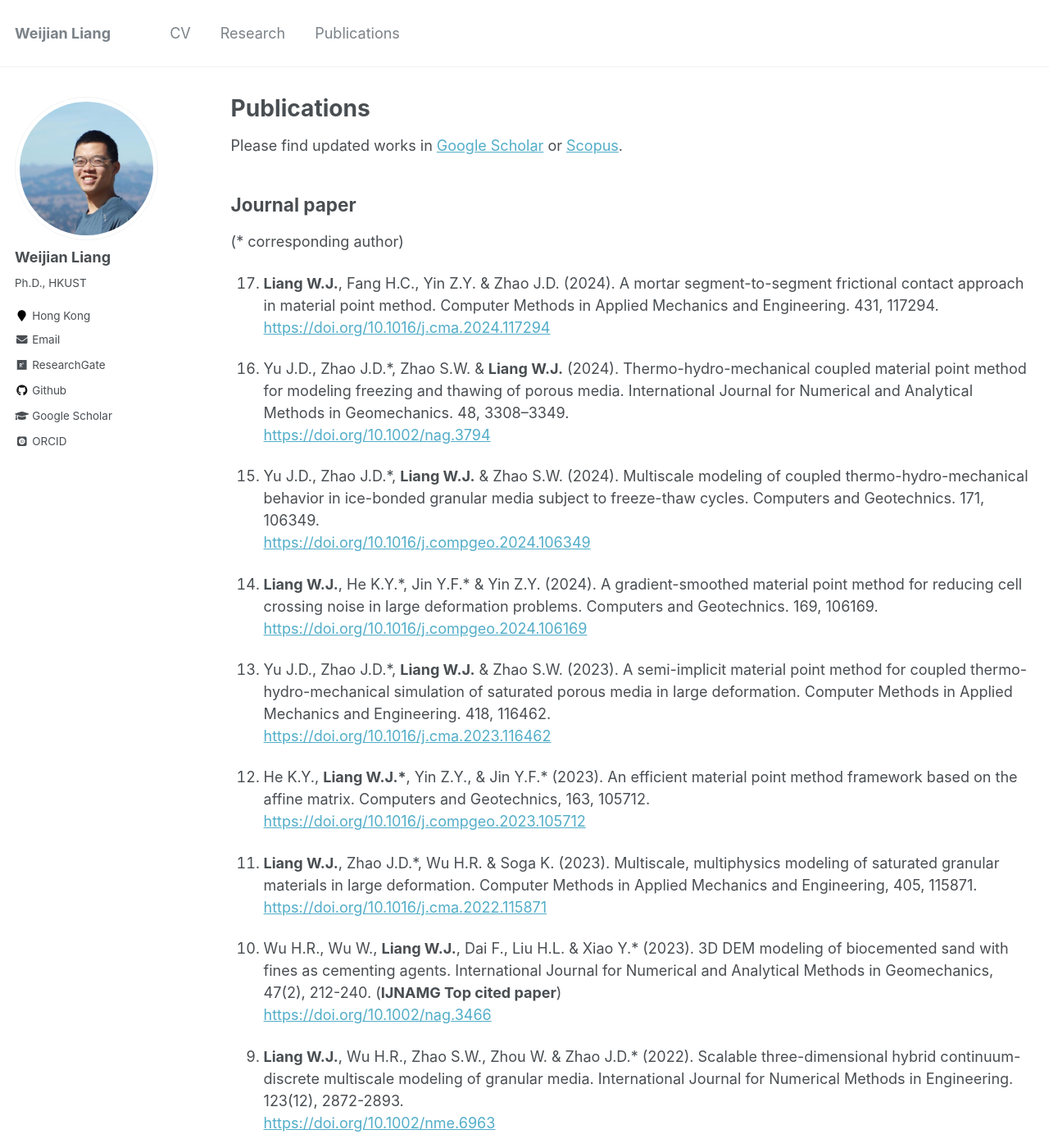
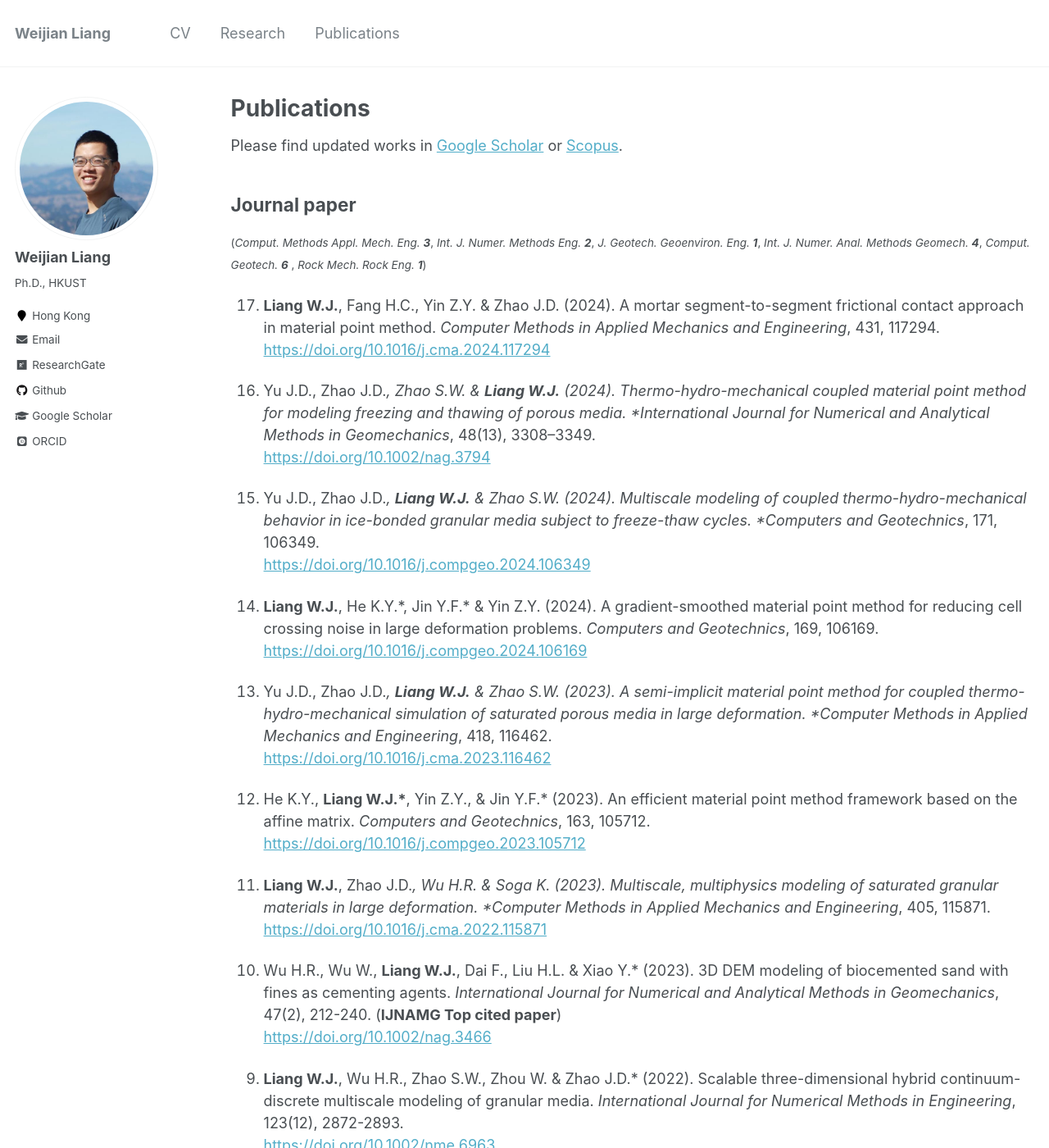
Before and after one commit to WeijianLiang/WeijianLiang.github.io, a Jekyll site: the page built from _pages/publications.md, in a window 1280 px wide and 1400 px high. Shown: the whole window at 82% size. Built offline with Jekyll 4.4.1, drawn with Linux system fonts in a browser that asks for light colours; some web fonts are replaced; some of the changed text lies outside the part shown.

Commit message:
update publication

```diff
--- a/_pages/publications.md
+++ b/_pages/publications.md
@@ -8,42 +8,97 @@
 Please find updated works in [Google Scholar](https://scholar.google.com/citations?user=FdLhgqkAAAAJ&hl=en) or [Scopus](https://www.scopus.com/authid/detail.uri?authorId=57205550272).
 
 ## Journal paper
-(* corresponding author)
+<small>(*Comput. Methods Appl. Mech. Eng.* ***3***,
+ *Int. J. Numer. Methods Eng.* ***2***,
+ *J. Geotech. Geoenviron. Eng.* ***1***,
+ *Int. J. Numer. Anal. Methods Geomech.* ***4***,
+ *Comput. Geotech.* ***6*** ,
+*Rock Mech. Rock Eng.* ***1***)</small>
 
+1.  **Liang W.J.**, Fang H.C., Yin Z.Y. & Zhao J.D. (2024). A mortar segment-to-segment frictional contact approach in material point method.
+*Computer Methods in Applied Mechanics and Engineering*,
+431, 117294.
+<br /><https://doi.org/10.1016/j.cma.2024.117294>
 
-1.  **Liang W.J.**, Fang H.C., Yin Z.Y. & Zhao J.D. (2024). A mortar segment-to-segment frictional contact approach in material point method. Computer Methods in Applied Mechanics and Engineering. 431, 117294. <br /><https://doi.org/10.1016/j.cma.2024.117294>
+2.  Yu J.D., Zhao J.D.*,  Zhao S.W. & **Liang W.J.** (2024). Thermo-hydro-mechanical coupled material point method for modeling freezing and thawing of porous media.
+*International Journal for Numerical and Analytical Methods in Geomechanics*,
+48(13), 3308–3349.
+<br /><https://doi.org/10.1002/nag.3794>
 
-2.  Yu J.D., Zhao J.D.*,  Zhao S.W. & **Liang W.J.** (2024). Thermo-hydro-mechanical coupled material point method for modeling freezing and thawing of porous media. International Journal for Numerical and Analytical Methods in Geomechanics. 48, 3308–3349. <br /><https://doi.org/10.1002/nag.3794>
+3.  Yu J.D., Zhao J.D.*, **Liang W.J.** & Zhao S.W. (2024). Multiscale modeling of coupled thermo-hydro-mechanical behavior in ice-bonded granular media subject to freeze-thaw cycles.
+*Computers and Geotechnics*,
+171, 106349.
+<br /><https://doi.org/10.1016/j.compgeo.2024.106349>
 
-3.  Yu J.D., Zhao J.D.*, **Liang W.J.** & Zhao S.W. (2024). Multiscale modeling of coupled thermo-hydro-mechanical behavior in ice-bonded granular media subject to freeze-thaw cycles. Computers and Geotechnics. 171, 106349. <br /><https://doi.org/10.1016/j.compgeo.2024.106349>
+4.  **Liang W.J.**, He K.Y.\*, Jin Y.F.\* & Yin Z.Y. (2024). A gradient-smoothed material point method for reducing cell crossing noise in large deformation problems.
+*Computers and Geotechnics*,
+169, 106169.
+<br /><https://doi.org/10.1016/j.compgeo.2024.106169>
 
-4.  **Liang W.J.**, He K.Y.\*, Jin Y.F.\* & Yin Z.Y. (2024). A gradient-smoothed material point method for reducing cell crossing noise in large deformation problems. Computers and Geotechnics. 169, 106169. <br /><https://doi.org/10.1016/j.compgeo.2024.106169>
+5.  Yu J.D., Zhao J.D.*, **Liang W.J.** & Zhao S.W. (2023). A semi-implicit material point method for coupled thermo-hydro-mechanical simulation of saturated porous media in large deformation.
+*Computer Methods in Applied Mechanics and Engineering*,
+418, 116462.
+<br /><https://doi.org/10.1016/j.cma.2023.116462>
 
-5.  Yu J.D., Zhao J.D.*, **Liang W.J.** & Zhao S.W. (2023). A semi-implicit material point method for coupled thermo-hydro-mechanical simulation of saturated porous media in large deformation. Computer Methods in Applied Mechanics and Engineering. 418, 116462. <br /><https://doi.org/10.1016/j.cma.2023.116462>
+6.   He K.Y., **Liang W.J.\***, Yin Z.Y., & Jin Y.F.\* (2023). An efficient material point method framework based on the affine matrix.
+*Computers and Geotechnics*,
+163, 105712.
+<br /><https://doi.org/10.1016/j.compgeo.2023.105712>
 
-6.   He K.Y., **Liang W.J.\***, Yin Z.Y., & Jin Y.F.\* (2023). An efficient material point method framework based on the affine matrix. Computers and Geotechnics, 163, 105712. <br /><https://doi.org/10.1016/j.compgeo.2023.105712>
+7.   **Liang W.J.**, Zhao J.D.*, Wu H.R. & Soga K. (2023). Multiscale, multiphysics modeling of saturated granular materials in large deformation.
+*Computer Methods in Applied Mechanics and Engineering*,
+405, 115871.
+<br /><https://doi.org/10.1016/j.cma.2022.115871>
 
-7.   **Liang W.J.**, Zhao J.D.*, Wu H.R. & Soga K. (2023). Multiscale, multiphysics modeling of saturated granular materials in large deformation. Computer Methods in Applied Mechanics and Engineering, 405, 115871. <br /><https://doi.org/10.1016/j.cma.2022.115871>
+8.   Wu H.R., Wu W., **Liang W.J.**, Dai F., Liu H.L. & Xiao Y.* (2023). 3D DEM modeling of biocemented sand with fines as cementing agents.
+*International Journal for Numerical and Analytical Methods in Geomechanics*,
+47(2), 212-240. (**IJNAMG Top cited paper**)
+<br /><https://doi.org/10.1002/nag.3466>
 
-8.   Wu H.R., Wu W., **Liang W.J.**, Dai F., Liu H.L. & Xiao Y.* (2023). 3D DEM modeling of biocemented sand with fines as cementing agents. International Journal for Numerical and Analytical Methods in Geomechanics, 47(2), 212-240. (**IJNAMG Top cited paper**) <br /><https://doi.org/10.1002/nag.3466>
+9.  **Liang W.J.**, Wu H.R., Zhao S.W., Zhou W. & Zhao J.D.\* (2022). Scalable three-dimensional hybrid continuum-discrete multiscale modeling of granular media.
+*International Journal for Numerical Methods in Engineering*,
+123(12), 2872-2893.
+<br /><https://doi.org/10.1002/nme.6963>
 
-9.  **Liang W.J.**, Wu H.R., Zhao S.W., Zhou W. & Zhao J.D.\* (2022). Scalable three-dimensional hybrid continuum-discrete multiscale modeling of granular media. International Journal for Numerical Methods in Engineering. 123(12), 2872-2893. <br /><https://doi.org/10.1002/nme.6963>
+10. Zhao S.W.\*, Zhao J.D.\*, **Liang, W.J.** & Niu, F.J. (2022). Multiscale modeling of coupled thermo-mechanical behavior of granular media in large deformation and flow.
+*Computers and Geotechnics*,
+149, 104855.
+<br /><https://doi.org/10.1016/j.compgeo.2022.104855>
 
-10. Zhao S.W.\*, Zhao J.D.\*, **Liang, W.J.** & Niu, F.J. (2022). Multiscale modeling of coupled thermo-mechanical behavior of granular media in large deformation and flow. Computers and Geotechnics, 149, 104855. <br /><https://doi.org/10.1016/j.compgeo.2022.104855>
+11. **Liang W.J.**, Zhao S.W., Wu H.R. & Zhao J.D.\* (2021). Bearing capacity and failure of footing on anisotropic soil: A multiscale perspective.
+*Computers and Geotechnics*,
+137, 104279.
+<br /><https://doi.org/10.1016/j.compgeo.2021.104279>
 
-11. **Liang W.J.**, Zhao S.W., Wu H.R. & Zhao J.D.\* (2021). Bearing capacity and failure of footing on anisotropic soil: A multiscale perspective. Computers and Geotechnics, 137, 104279. <br /><https://doi.org/10.1016/j.compgeo.2021.104279>
+12. **Liang W.J.**, Zhao J.D.\*, Wu H.R. & Soga K. (2021). Multiscale modeling of anchor pull-out in sand.
+*Journal of Geotechnical and Geoenvironmental Engineering*,
+147(9), 04021091.
+<br /><https://doi.org/10.1061/(ASCE)GT.1943-5606.0002599>
 
-12. **Liang W.J.**, Zhao J.D.\*, Wu H.R. & Soga K. (2021). Multiscale modeling of anchor pull-out in sand. Journal of Geotechnical and Geoenvironmental Engineering, 147(9), 04021091. <br /><https://doi.org/10.1061/(ASCE)GT.1943-5606.0002599>
+13. Kularathna S., **Liang W.J.\***, Zhao T.C., Chandra B., Zhao J.D. & Soga K. (2021). A semi-implicit material point method based on fractional-step method for saturated soil.
+*International Journal for Numerical and Analytical Methods in Geomechanics*,
+45(10), 1405-1436. (**IJNAMG Top cited paper**)
+<br /><https://doi.org/10.1002/nag.3207>
 
-13. Kularathna S., **Liang W.J.\***, Zhao T.C., Chandra B., Zhao J.D. & Soga K. (2021). A semi-implicit material point method based on fractional-step method for saturated soil. International Journal for Numerical and Analytical Methods in Geomechanics, 45(10), 1405-1436. (**IJNAMG Top cited paper**) <br /><https://doi.org/10.1002/nag.3207>
+14. Zhao S.W.\*, Zhao J.D. & **Liang W.J.** (2020). A thread-block-wise computational framework for large-scale hierarchical continuum-discrete modeling of granular media.
+*International Journal for Numerical Methods in Engineering*,
+122(2), 579-608.
+<br /><https://doi.org/10.1002/nme.6549>
 
-14. Zhao S.W.\*, Zhao J.D. & **Liang W.J.** (2020). A thread-block-wise computational framework for large-scale hierarchical continuum-discrete modeling of granular media. International Journal for Numerical Methods in Engineering, 122(2), 579-608. <br /><https://doi.org/10.1002/nme.6549>
+15. Wu H.R.\*, Zhao J.D. & **Liang W.J.** (2020). Pattern transitions of localized deformation in high-porosity sandstones: Insights from multiscale analysis.
+*Computers and Geotechnics*,
+126, 103733.
+<br /><https://doi.org/10.1016/j.compgeo.2020.103733>
 
-15. Wu H.R.\*, Zhao J.D. & **Liang W.J.** (2020). Pattern transitions of localized deformation in high-porosity sandstones: Insights from multiscale analysis. Computers and Geotechnics, 126, 103733. <br /><https://doi.org/10.1016/j.compgeo.2020.103733>
+16. Wu H.R.\*, Zhao J.D. & **Liang W.J.** (2020). The Signature of Deformation Bands in Porous Sandstones.
+*Rock Mechanics and Rock Engineering*,
+53(7), 3133 - 3147
+<br /><https://doi.org/10.1007/s00603-020-02100-8>
 
-16. Wu H.R.\*, Zhao J.D. & **Liang W.J.** (2020). The Signature of Deformation Bands in Porous Sandstones. Rock Mechanics and Rock Engineering, 53(7), 3133 - 3147 <br /><https://doi.org/10.1007/s00603-020-02100-8>
-
-17. **Liang W.J.** & Zhao J.D.* (2019). Multiscale modelling of large deformation in geomechanics. International Journal for Numerical and Analytical Methods in Geomechanics. 43, 1080–1114. (**IJNAMG Top downloaded paper**)  <br /><https://doi.org/10.1002/nag.2921>
+17. **Liang W.J.** & Zhao J.D.* (2019). Multiscale modelling of large deformation in geomechanics.
+*International Journal for Numerical and Analytical Methods in Geomechanics*,
+43, 1080–1114. (**IJNAMG Top downloaded paper**)
+<br /><https://doi.org/10.1002/nag.2921>
 {: reversed="reversed"}
 
 ## Book Chapter
```
Also changed, not shown: _pages/cv.md (+1 -1 lines).
